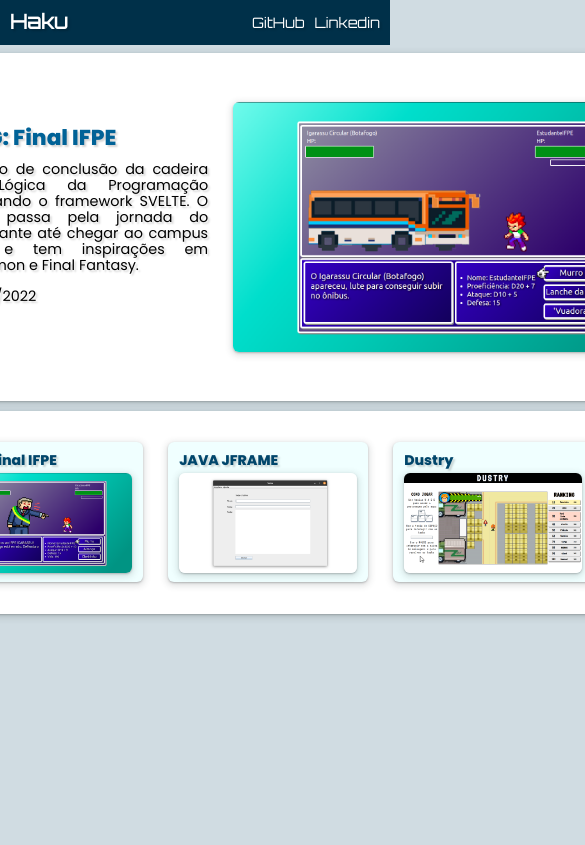
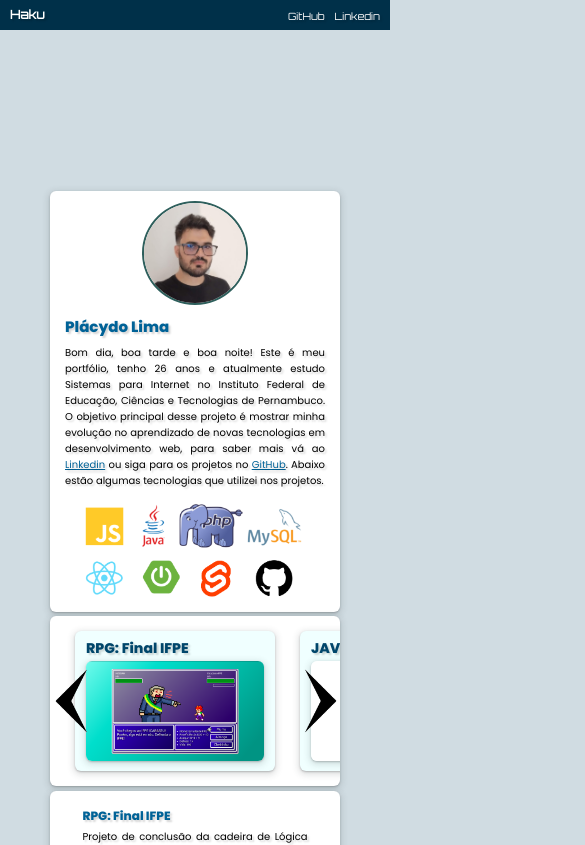
Before and after one commit to pl4cydo/portfolio, a React (Vite) app: page / in a window 390 px wide. Shown: the top 845 px of the page, 585 px wide, since content can reach past the window. Built offline with nearby package versions, Linux system fonts and the light colour scheme.

Commit message:
teste de responsividade para celular

```diff
--- a/src/App.jsx
+++ b/src/App.jsx
@@ -1,23 +1,13 @@
-import { useState } from 'react'
+// import { useState } from 'react'
 import Header from './tools/header'
 import Perfil from './tools/Perfil'
 import ObjectArea from './tools/ObjectArea'
-import Footer1 from './tools/Footer'
+// import Footer1 from './tools/Footer'
 
-class Projeto {
-
-  constructor(ti, te, im, li, tl, da) {
-      this.titulo = ti;
-      this.texto = te;
-      this.imagem = im;
-      this.link = li;
-      this.timeLine = tl;
-      this.date = da;
-  }
-
-}
 
 function App() {
+
+  console.log(window.screen.width)
 
   return (
     <main>
--- a/src/index.css
+++ b/src/index.css
@@ -1,4 +1,12 @@
 @import url('https://fonts.googleapis.com/css2?family=Orbitron&family=Poppins:wght@200;300;400;500;600;800;900&display=swap');
+
+html {
+    padding: 0;
+    margin: 0;
+    height: 100vh;
+    width: 100vw;
+
+}
 
 body {
     margin: 0;
@@ -6,7 +14,10 @@ body {
     background-color: #d0dce2;
     /*cor de fundo branca*/
     color: #000000;
-    text-shadow: 2px 2px 2px rgba(0,0,0,0.17);
+    text-shadow: 2px 2px 2px rgba(0, 0, 0, 0.17);
+    height: 100vh;
+    width: 100vw;
+    display: flex;
 }
 
 main {
@@ -15,11 +26,9 @@ main {
     /* font-family: 'Josefin Sans', sans-serif; */
     /* font-family: 'Lobster', cursive; */
     /* font-family: 'Orbitron', sans-serif; */
-    font-size: clamp(
-        0.2em, 0.9em, 1em
-    ) ;
-    max-width: 1280px;
-    margin: 0 auto;
+    font-size: clamp(0.2em, 0.9em, 1em);
+    /* max-width: 1280px; */
+    /* margin: 0 auto; */
     padding: 0;
     height: 100vh;
     width: 100vw;
@@ -31,8 +40,10 @@ main {
 
 #mainBox {
     text-align: justify;
-    max-height: 100%;
-    max-width: 100%;
+    max-height: 100vh;
+    max-width: 100vw;
+    height: 100%;
+    width: 100%;
     display: flex;
     flex-direction: row;
     margin-top: 3px;
@@ -40,3 +51,16 @@ main {
     justify-content: center;
     /* border: 1px solid black; */
 }
+
+@media (max-width: 900px) {
+
+    #mainBox {
+        display: flex;
+        flex-direction: column;
+        align-items: center;
+        justify-content: center;
+        max-width: none;
+        width: 800px;
+    }
+
+}
--- a/src/styles/header.css
+++ b/src/styles/header.css
@@ -8,6 +8,7 @@ header {
     justify-content: space-between;
     flex-direction: row;
     align-items: center;
+    /* width: 1270px; */
     width: 100%;
     font-family: 'Orbitron', sans-serif;
 }
@@ -45,3 +46,19 @@ a:hover {
     color: #ff595e;
     transition: 0.3s all;
 }
+
+@media (max-width: 900px) {
+    header {
+        height: 30px;
+    }
+
+    #title>h1 {
+        font-size: 12px;
+        color: #FFFFFF;
+    }
+
+    a {
+        color: #FFFFFF;
+        font-size: 10px;
+    }
+}
--- a/src/styles/objectArea.css
+++ b/src/styles/objectArea.css
@@ -1,13 +1,17 @@
 #blocao {
     display: flex;
     flex-direction: column;
+    justify-content: center;
+    align-items: center;
 }
 
 #ObjectArea {
     background-color: #ffffff;
-    width: 800px;
+    /* width: 100%; */
+    /* width: 800px; */
     height: 348px;
     margin: 5px;
+    /* padding-left: 95px; */
     /* border: 1px solid black; */
     border-radius: 6px;
     display: flex;
@@ -25,7 +29,8 @@
     border-radius: 6px;
     /* box-shadow: rgba(60, 64, 67, 0.3) 0px 1px 2px 0px, rgba(60, 64, 67, 0.15) 0px 2px 6px 2px; */
     /* box-shadow: rgba(60, 64, 67, 0.3) 0px 1px 2px 0px, rgba(60, 64, 67, 0.15) 0px 2px 6px 2px; */
-    width: 90%;
+    /* width: 100%; */
+    width: 800px;
     height: 90%;
     display: flex;
     flex-direction: row;
@@ -36,13 +41,14 @@
 #objAreaImg {
     /* overflow: hidden; */
     height: 250px;
-    width: 405px;
+    width: 100%;
+    max-width: 405px;
     /* border: 1px solid black; */
     display: flex;
     flex-direction: row;
     justify-content:flex-start;
     align-items: center;
-    margin-right: 40px;
+    margin-right: 70px;
 }
 
 #slide {
@@ -50,20 +56,23 @@
     flex-direction: row;
     justify-content: center;
     transition: 1s ease;
+    margin-right: 30px;
 }
 
 #slide img{
     animation: test 0.75s;
     border-radius: 6px;
     /* width: 250px; */
-    height: 250px;
+    height: 100%;
+    max-height: 250px;
 
     box-shadow: rgba(60, 64, 67, 0.3) 0px 1px 2px 0px, rgba(60, 64, 67, 0.15) 0px 2px 6px 2px;
 }
 
 #objEsquerda {
-    margin-left: 0px;
+    margin-left: 30px;
     margin-bottom: 20px;
+    width: 100%;
     max-width: 250px;
     padding-left: 0px;
     padding-right: 5px;
@@ -88,7 +97,8 @@
     margin-top: 35px;
     display: flex;
     flex-direction: row;
-    height: 40px;
+    height: 100%;
+    max-height: 40px;
     /* margin-bottom: 50px; */
     position: absolute;
     margin-bottom: -210px;
@@ -98,7 +108,8 @@
 }
 
 #linkArea img {
-    height: 30px;
+    height: 100%;
+    max-height: 30px;
     /* top: 290px;
     left: 440px; */
     position: absolute;
@@ -253,3 +264,155 @@
         opacity: 1;
     }
 }
+
+@media (max-width: 900px) {
+
+    #objectArea {
+        width: 290px;
+        /* max-width: 280px; */
+        /* max-width: 300px; */
+
+    }
+    #blocao {
+        display: flex;
+        flex-direction: column-reverse;
+        justify-content: center;
+        align-items: center;
+        width: 290px;
+        /* border: 1px solid black; */
+    }
+
+    #obj {
+        background-color: #ffffff;
+        /* padding-top: 30px; */
+        /* border: 1px solid black; */
+        /* background-color: #d7ebfd; */
+        border-radius: 6px;
+        /* box-shadow: rgba(60, 64, 67, 0.3) 0px 1px 2px 0px, rgba(60, 64, 67, 0.15) 0px 2px 6px 2px; */
+        /* box-shadow: rgba(60, 64, 67, 0.3) 0px 1px 2px 0px, rgba(60, 64, 67, 0.15) 0px 2px 6px 2px; */
+        /* width: 90%; */
+        max-width: 290px;
+        height: 90%;
+        display: flex;
+        flex-direction: column;
+        justify-content: center;
+        align-items: center;
+    }
+
+    #objEsquerda>h2 {
+        color: #006297;
+        margin-top: 0;
+        margin-bottom: 5px;
+        font-size: 12px;
+    }
+
+    #objEsquerda p {
+        font-size: 10px;
+        margin-top: 0;
+        margin-bottom:0;
+        padding-right: 25px;
+        padding-bottom: 0;
+    }
+
+    #linkArea {
+        margin-top: 70px;
+        display: flex;
+        flex-direction: row;
+        height: 100%;
+        max-height: 40px;
+        /* margin-bottom: 50px; */
+        position: absolute;
+        margin-left: 200px;
+        margin-bottom: -60px;
+        /* justify-content: center; */
+        /* align-items: center; */
+        /* border: 1px solid black; */
+    }
+
+    #linkArea p {
+        line-height: .8;
+        /* top: 290px; */
+        font-size: 12px;
+        color: #006297;
+        /* display: none; */
+        position: absolute;
+        /* top: 280px; */
+        margin-top: 10px;
+        margin-left: -45px;
+        /* font-size: 5px; */
+        /* margin: 0; */
+        padding: 0;
+        z-index: 0;
+        transition: 0.8s ease;
+    }
+
+    #objAreaImg {
+        /* overflow: hidden; */
+        height: 250px;
+        width: 100%;
+        max-width: 300px;
+        /* border: 1px solid black; */
+        display: flex;
+        flex-direction: row;
+        /* justify-content:center; */
+        /* align-items: center; */
+        margin: 0;
+        /* margin-right: 40px; */
+    }
+
+    #slide {
+        display: flex;
+        flex-direction: row;
+        justify-content: center;
+        align-items: center;
+        transition: 1s ease;
+        padding-left: 20px;
+    }
+
+    #slide img{
+
+        animation: test 0.75s;
+        border-radius: 6px;
+        /* width: 250px; */
+        height: 100%;
+        max-height: 140px;
+        box-shadow: rgba(60, 64, 67, 0.3) 0px 1px 2px 0px, rgba(60, 64, 67, 0.15) 0px 2px 6px 2px;
+    }
+
+    #TimeLine {
+        background-color: #ffffff;
+        margin-top: 0;
+        margin-left: 0;
+        width: 290px;
+        height: 170px;
+        border-radius: 6px;
+        /* border: 1px solid black; */
+        display: flex;
+        justify-content: flex-start;
+        overflow: hidden;
+        align-items: center;
+        /* z-index: -1; */
+        /* padding: 0; */
+        /* margin: 0; */
+        box-shadow: rgba(60, 64, 67, 0.3) 0px 1px 2px 0px, rgba(60, 64, 67, 0.15) 0px 2px 6px 2px;
+    }
+
+    #arrowSlider {
+        position: absolute;
+        margin-top: 0;
+        height: 70px;
+        z-index: 1;
+        margin-left: -35px;
+        cursor: pointer;
+    }
+
+    #arrowSlider2 {
+        position: absolute;
+        margin-top: 0;
+        height: 70px;
+        z-index: 1;
+        margin-left: 215px;
+        transform: rotate(180deg);
+        cursor: pointer;
+    }
+}
--- a/src/styles/perfil.css
+++ b/src/styles/perfil.css
@@ -2,7 +2,8 @@
     background-color: #ffffff;
     margin: 5px;
     margin-bottom: 4px;
-    width: 250px;
+    width: 100%;
+    max-width: 250px;
     height: 561px;
     box-shadow: rgba(60, 64, 67, 0.3) 0px 1px 2px 0px, rgba(60, 64, 67, 0.15) 0px 2px 6px 2px;
     border-radius: 6px;
@@ -40,3 +41,40 @@
     margin-bottom: 30px;
     height: 100px;
 }
+
+@media (max-width: 900px) {
+
+    #perfilBox{
+        height: 480px;
+        width: 100%;
+        max-width: 290px;
+        margin-top: 425px;
+        /* margin-left: -12px; */
+    }
+
+    #perfilImg > img {
+        margin-top: 10px;
+        height: 100px;
+
+        border: 2px solid #2e5f5c;
+        border-radius: 50%;
+    }
+
+    #perfilInfo > h1 {
+        font-size: 15px;
+        color: #006297;
+    }
+
+    #perfilInfo {
+        font-size: 10px;
+        padding: 0px;
+        padding-left: 15px;
+        padding-right: 15px;
+        justify-content: center;
+    }
+
+    #insignias > img {
+        margin-bottom: 10px;
+        height: 100px;
+    }
+}
--- a/src/tools/ObjectArea.jsx
+++ b/src/tools/ObjectArea.jsx
@@ -2,7 +2,10 @@ import '../styles/objectArea.css'
 import { useState, useEffect } from 'react';
 import { arrPro, num } from '../model/Projeto';
 
-let move = 3;
+
+let move = window.screen.width > 400 ? 3 : 1;
+let limit = window.screen.width > 400 ? 3 : 1;
+let moviment = window.screen.width > 400 ? 200 : 220;
 
 function ObjectArea() {
     const [object, setObject] = useState(arrPro[num]);
@@ -16,14 +19,14 @@ function ObjectArea() {
         // console.log(arrPro.length)
         if (move <= (arrPro.length - 1)) {
             move++
-            setJorge(jorge - 200)
+            setJorge(jorge - moviment)
         }
 
     }
     function sliderLeft() {
-        if (move > 3) {
+        if (move > limit) {
             move--
-            setJorge(jorge + 200)
+            setJorge(jorge + moviment)
         }
     }
 
```
